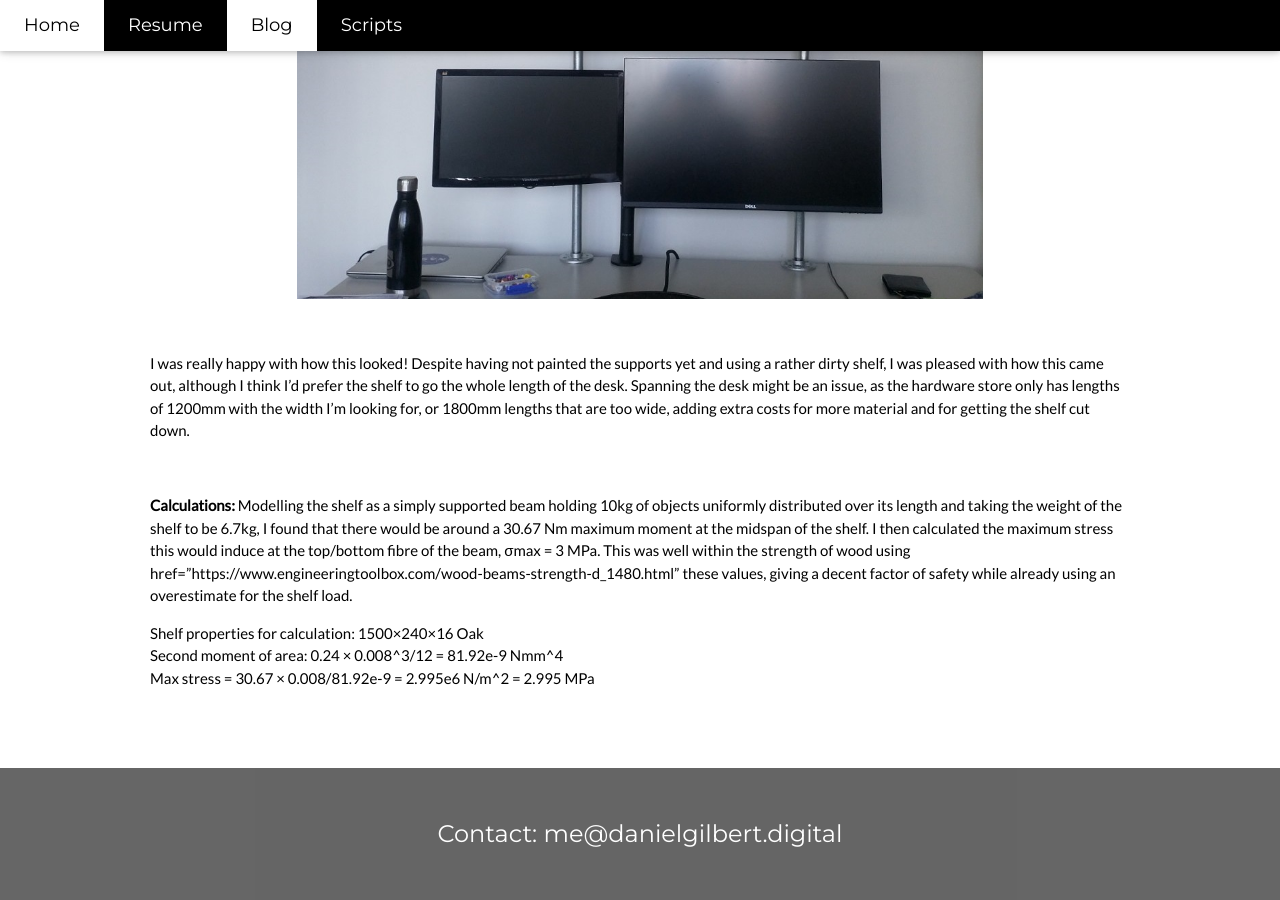
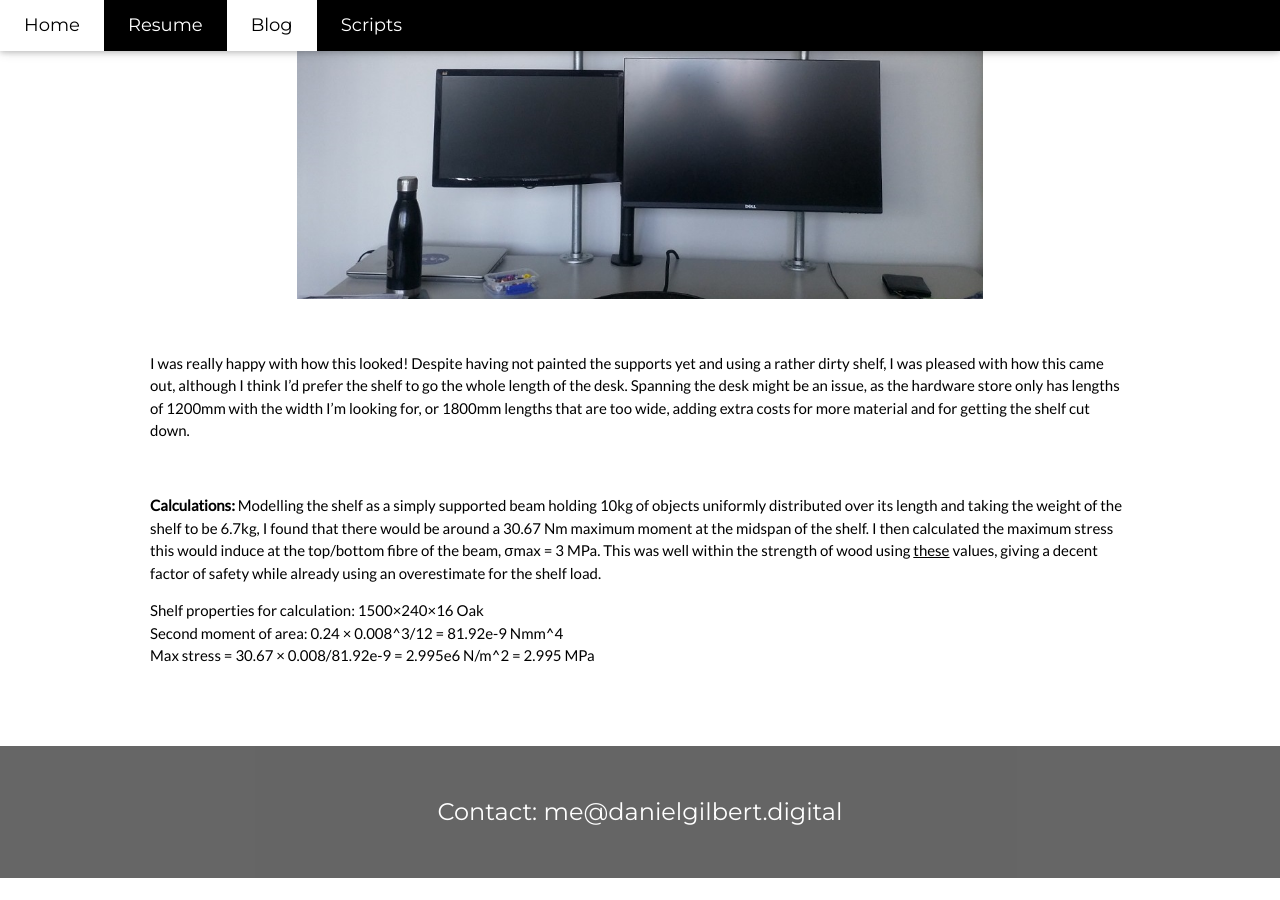
Before and after one commit to dmgilbert/dmgilbert.github.io, a Jekyll site: the page built from _posts/Project/2020-08-28-shelf-update-1.markdown, in a window 1280 px wide and 900 px high, scrolled down 574 px. Built offline with Jekyll 4.4.1, drawn with Linux system fonts in a browser that asks for light colours; after the commit the page ends 1452 px from its top, so only the background shows below that.

Commit message:
Update 2020-08-28-shelf-update-1.markdown

```diff
--- a/_posts/Project/2020-08-28-shelf-update-1.markdown
+++ b/_posts/Project/2020-08-28-shelf-update-1.markdown
@@ -19,7 +19,7 @@ I was really happy with how this looked! Despite having not painted the supports
 <br/>
 
 __Calculations:__
-Modelling the shelf as a simply supported beam holding 10kg of objects uniformly distributed over its length and taking the weight of the shelf to be 6.7kg, I found that there would be around a 30.67 Nm maximum moment at the midspan of the shelf. I then calculated the maximum stress this would induce at the top/bottom fibre of the beam, σmax = 3 MPa. This was well within the strength of wood using <a>href="https://www.engineeringtoolbox.com/wood-beams-strength-d_1480.html" these</a>  values, giving a decent factor of safety while already using an overestimate for the shelf load.
+Modelling the shelf as a simply supported beam holding 10kg of objects uniformly distributed over its length and taking the weight of the shelf to be 6.7kg, I found that there would be around a 30.67 Nm maximum moment at the midspan of the shelf. I then calculated the maximum stress this would induce at the top/bottom fibre of the beam, σmax = 3 MPa. This was well within the strength of wood using <a href="https://www.engineeringtoolbox.com/wood-beams-strength-d_1480.html"> these</a>  values, giving a decent factor of safety while already using an overestimate for the shelf load.
 
 Shelf properties for calculation: 1500&times;240&times;16 Oak
 <br/>
```
